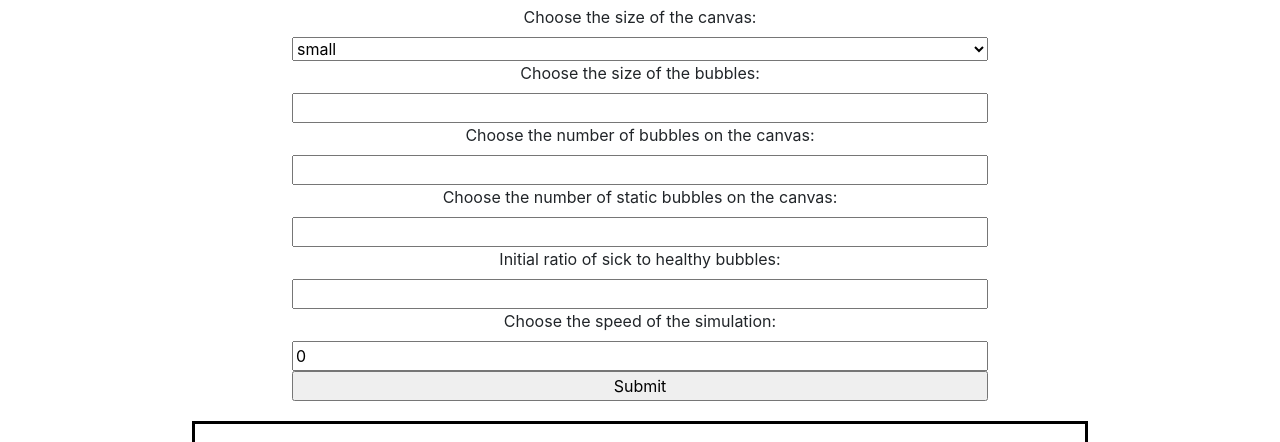
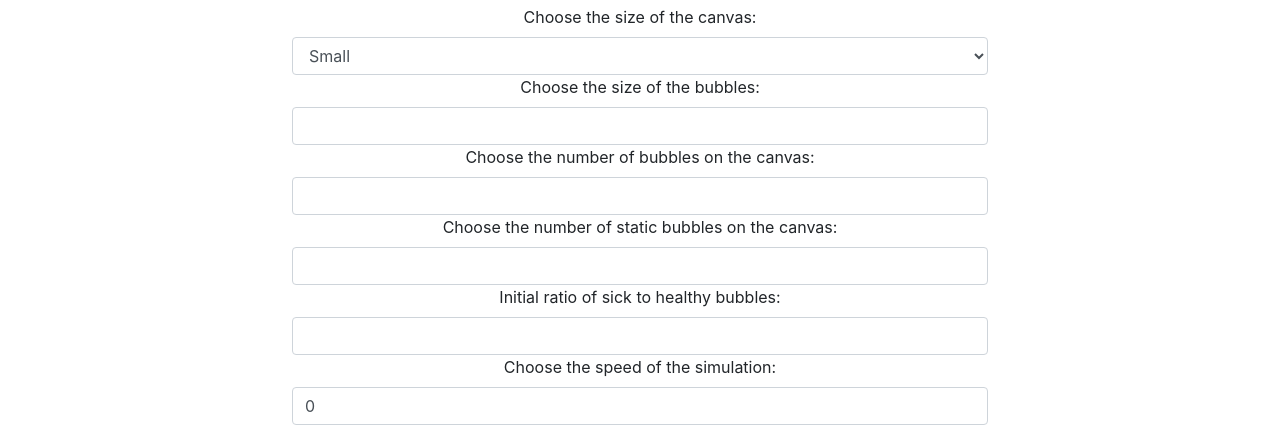
Before and after one commit to terror/COVID-Bubble-Simulation, a plain HTML site: page simulation.html in a window 1280 px wide. Shown: the part 483-925 px from the top of the page. Drawn offline with nearby package versions, Linux system fonts and the light colour scheme.

Commit message:
bootstrapify simulation form
added bootstrap styles to simulation form for consistency

```diff
--- a/css/simulation.css
+++ b/css/simulation.css
@@ -14,11 +14,14 @@ main {
 }
 
 form {
-    display: flex;
-    flex-direction: column;
-    text-align: center;
-    margin: 0px 100px 20px 100px;
-    justify-content: space-evenly;
+	display: flex;
+	flex-direction: column;
+	text-align: center;
+	margin: 0px 100px 20px 100px;
+}
+
+form #speed {
+	margin-bottom: 20px;
 }
 
 header {
--- a/simulation.html
+++ b/simulation.html
@@ -19,22 +19,22 @@
         <main>
             <form>
                 <label for="canvasSize">Choose the size of the canvas: </label>
-                <select name="canvasSize" required>
-                    <option value="small">small</option>
-                    <option value="medium">medium</option>
-                    <option value="large">large</option>
+                <select class="form-control" name="canvasSize" required>
+                    <option value="small">Small</option>
+                    <option value="medium">Medium</option>
+                    <option value="large">Large</option>
                 </select>
                 <label for="bubbleSize">Choose the size of the bubbles: </label>
-                <input name="bubbleSize" id ="bubbleSize" type="number" min="2" max="50" required>
+                <input class="form-control" name="bubbleSize" id ="bubbleSize" type="number" min="2" max="50" required>
                 <label for="numBubbles">Choose the number of bubbles on the canvas: </label>
-                <input name="numBubbles" id="numBubbles" type="number" min="1" max="500" required>
+                <input class="form-control" name="numBubbles" id="numBubbles" type="number" min="1" max="500" required>
                 <label for="staticBubbles">Choose the number of static bubbles on the canvas: </label>
-                <input name="staticBubbles" id="staticBubbles" type="number" min="1" max="500" required>
+                <input class="form-control" name="staticBubbles" id="staticBubbles" type="number" min="1" max="500" required>
                 <label for="ratio">Initial ratio of sick to healthy bubbles: </label>
-                <input name="ratio" id="ratio" type="text" required>
+                <input class="form-control" name="ratio" id="ratio" type="text" required>
                 <label for="speed">Choose the speed of the simulation: </label>
-                <input name="speed" id="speed" type="number" min="0" max="5" value="0" required>
-                <input type="submit" id="submit">
+                <input class="form-control" name="speed" id="speed" type="number" min="0" max="5" value="0" required>
+                <input class="btn btn-primary mb-2"type="submit" id="submit">
             </form>
             <canvas tabindex='1' ></canvas>
         </main>
@@ -44,7 +44,6 @@
         <script src="js/utilities.js"></script>
         <script src="js/bubble-collision.js"></script>
         <script src="js/simulation.js"></script>
-        <script src='js/logout.js'></script>
 
         <!-- Bootstrap / Jquery / Popper JS-->
         <script src="https://code.jquery.com/jquery-3.5.1.js" integrity="sha256-QWo7LDvxbWT2tbbQ97B53yJnYU3WhH/C8ycbRAkjPDc=" crossorigin="anonymous"></script>
```
